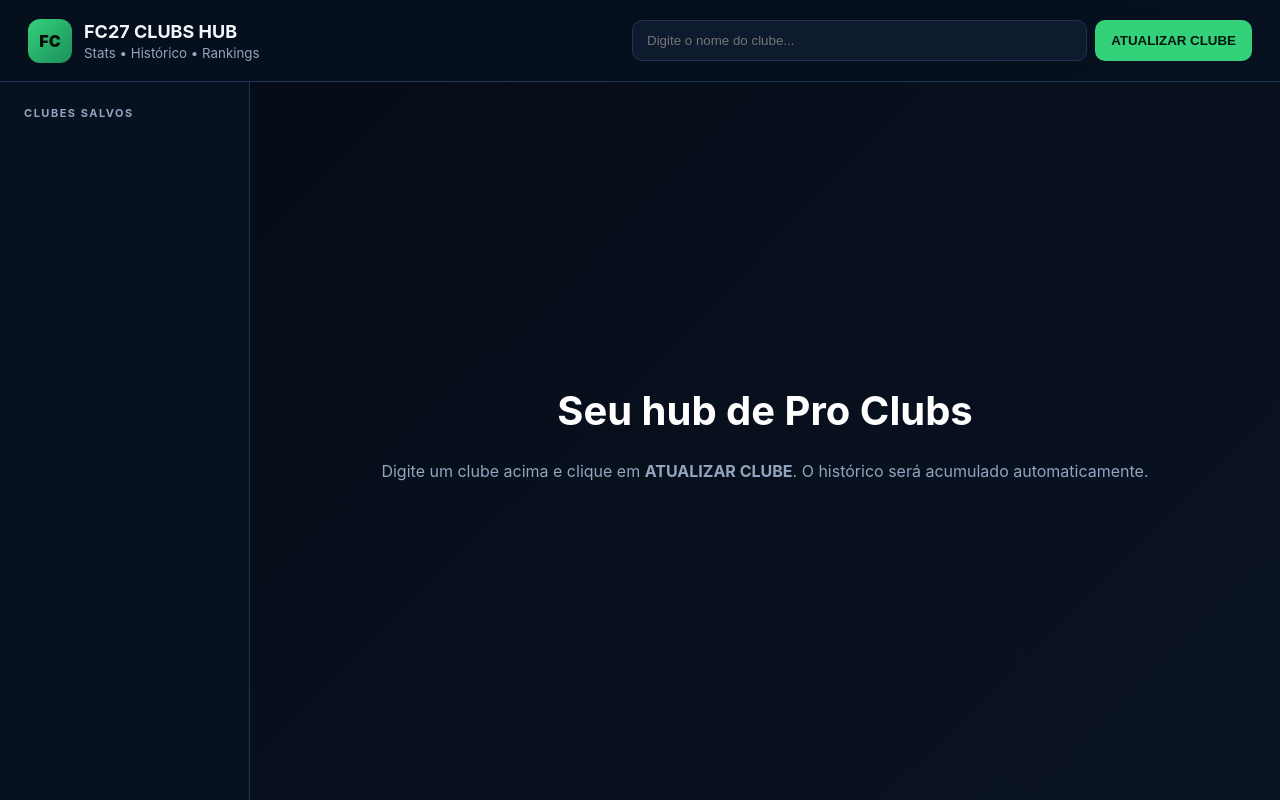
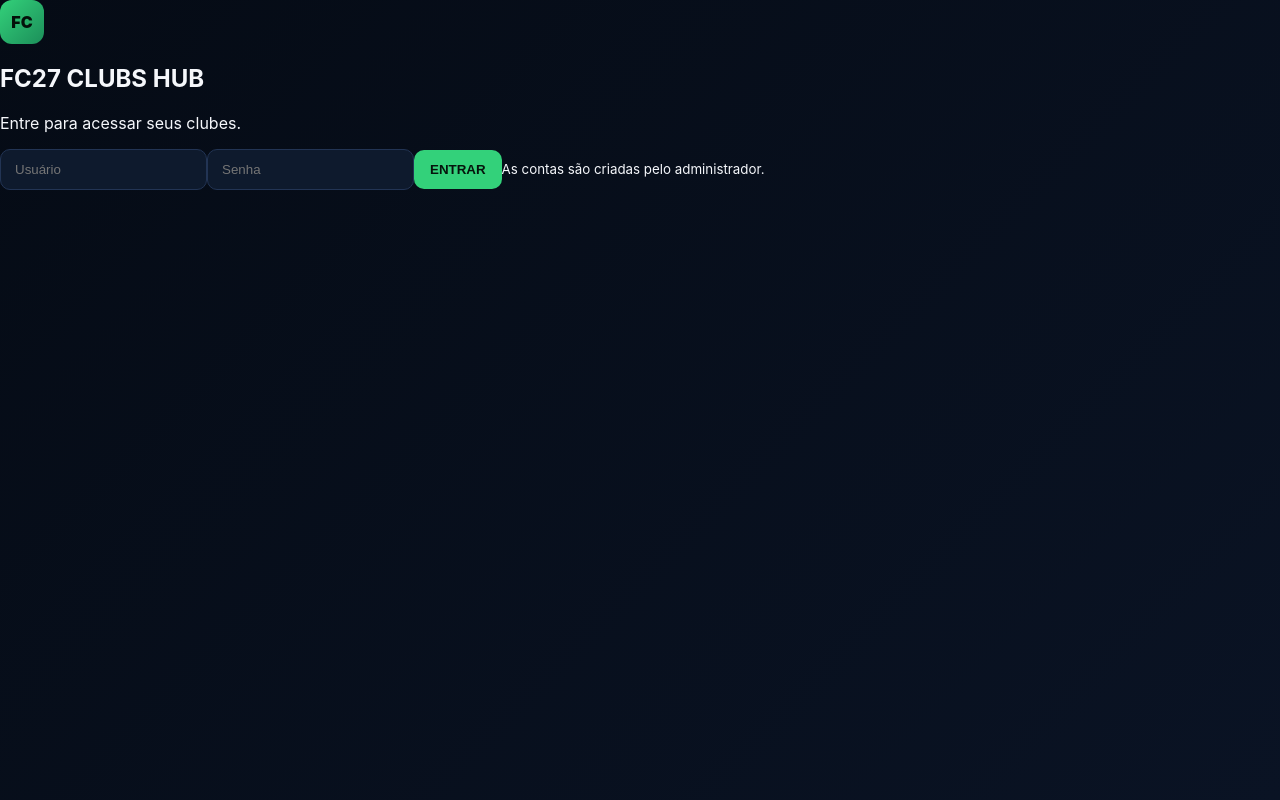
Before and after one commit to limalgarve/fc27-clubs-hub, a FastAPI app: page / in a window 1280 px wide. Run offline with FastAPI, Linux system fonts and the light colour scheme; some libraries are stand-ins or nearby versions.

Commit message:
V7 tela de login multiusuario

```diff
--- a/templates/index.html
+++ b/templates/index.html
@@ -1,31 +1,12 @@
-<!doctype html>
-<html lang="pt-BR">
-<head>
-<meta charset="utf-8"><meta name="viewport" content="width=device-width,initial-scale=1">
-<title>FC27 Clubs Hub</title><link rel="stylesheet" href="/static/style.css">
-</head>
-<body>
+<!doctype html><html lang="pt-BR"><head><meta charset="utf-8"><meta name="viewport" content="width=device-width,initial-scale=1"><title>FC27 Clubs Hub</title><link rel="stylesheet" href="/static/style.css"></head><body>
 <div id="toast"></div>
-<header><div class="brand"><div class="logo">FC</div><div><b>FC27 CLUBS HUB</b><small>Stats • Histórico • Rankings</small></div></div>
-<div class="search"><input id="clubInput" placeholder="Digite o nome do clube..."><button id="updateBtn">ATUALIZAR CLUBE</button></div></header>
-<div class="layout">
-<aside><h3>CLUBES SALVOS</h3><div id="clubList"></div></aside>
-<main>
-<section id="empty" class="empty"><h1>Seu hub de Pro Clubs</h1><p>Digite um clube acima e clique em <b>ATUALIZAR CLUBE</b>. O histórico será acumulado automaticamente.</p></section>
-<section id="content" class="hidden">
-<div class="hero"><div><span class="eyebrow">CLUBE</span><h1 id="clubName"></h1><p id="clubMeta"></p></div>
-<div class="hero-actions"><button class="ghost" id="refreshBtn">↻ Atualizar</button><button class="ghost" id="exportBtn">↓ Excel</button></div></div>
-<div id="kpis" class="kpis"></div>
+<section id="loginScreen" class="login-screen"><div class="login-card"><div class="logo big">FC</div><h1>FC27 CLUBS HUB</h1><p>Entre para acessar seus clubes.</p><input id="loginUser" placeholder="Usuário" autocomplete="username"><input id="loginPass" type="password" placeholder="Senha" autocomplete="current-password"><button id="loginBtn">ENTRAR</button><small>As contas são criadas pelo administrador.</small></div></section>
+<div id="appShell" class="hidden"><header><div class="brand"><div class="logo">FC</div><div><b>FC27 CLUBS HUB</b><small>Stats • Histórico • Rankings</small></div></div><div class="search"><input id="clubInput" placeholder="Digite o nome do clube..."><button id="updateBtn">ADICIONAR / ATUALIZAR</button></div><div class="account"><span id="who"></span><button class="ghost hidden" id="adminBtn">Usuários</button><button class="ghost" id="logoutBtn">Sair</button></div></header>
+<div class="layout"><aside><h3>MEUS CLUBES</h3><div id="clubList"></div></aside><main><section id="empty" class="empty"><h1>Seu hub de Pro Clubs</h1><p>Digite um clube acima e clique em <b>ADICIONAR / ATUALIZAR</b>.</p></section><section id="content" class="hidden">
+<div class="hero"><div><span class="eyebrow">CLUBE</span><h1 id="clubName"></h1><p id="clubMeta"></p></div><div class="hero-actions"><button class="ghost" id="refreshBtn">↻ Atualizar</button><button class="ghost" id="exportBtn">↓ Excel</button></div></div><div id="kpis" class="kpis"></div>
 <nav class="tabs"><button class="active" data-tab="dashboard">Dashboard</button><button data-tab="players">Jogadores</button><button data-tab="matches">Partidas</button><button data-tab="rankings">Rankings</button></nav>
-<div id="dashboard" class="tab active">
-<div class="grid2"><div class="panel"><div class="panel-title">FORMA RECENTE</div><div id="form"></div></div>
-<div class="panel"><div class="panel-title">TOP JOGADORES</div><div id="topPlayers"></div></div></div>
-<div class="panel"><div class="panel-title">ÚLTIMAS PARTIDAS</div><div id="recentMatches"></div></div>
-</div>
+<div id="dashboard" class="tab active"><div class="grid2"><div class="panel"><div class="panel-title">FORMA RECENTE</div><div id="form"></div></div><div class="panel"><div class="panel-title">TOP JOGADORES</div><div id="topPlayers"></div></div></div><div class="panel"><div class="panel-title">ÚLTIMAS PARTIDAS</div><div id="recentMatches"></div></div></div>
 <div id="players" class="tab"><div class="panel"><div class="panel-title">ELENCO</div><div class="tablewrap"><table><thead><tr><th>Jogador</th><th>Pos.</th><th>OVR</th><th>Jogos</th><th>Gols</th><th>AST</th><th>Nota</th><th>Passes</th><th>Desarmes</th></tr></thead><tbody id="playersBody"></tbody></table></div></div></div>
 <div id="matches" class="tab"><div class="filters"><select id="matchLimit"><option>10</option><option>20</option><option selected>50</option><option>100</option><option value="1000">Todas</option></select><select id="matchType"><option value="all">Todos os tipos</option><option value="leagueMatch">Liga</option><option value="friendlyMatch">Amistoso</option><option value="playoffMatch">Playoff</option></select></div><div id="matchesList"></div></div>
-<div id="rankings" class="tab"><div class="filters"><select id="rankingLast"><option value="0">Histórico completo</option><option value="10">Últimas 10</option><option value="20">Últimas 20</option><option value="50">Últimas 50</option></select></div><div class="panel"><div class="tablewrap"><table><thead><tr><th>#</th><th>Jogador</th><th>Jogos</th><th>Gols</th><th>AST</th><th>Nota</th><th>MOTM</th></tr></thead><tbody id="rankBody"></tbody></table></div></div></div>
-</section>
-</main></div>
-<div id="modal" class="modal hidden"><div class="modalbox"><button class="close" onclick="closeModal()">×</button><div id="modalContent"></div></div></div>
-<script src="/static/app.js"></script></body></html>
+<div id="rankings" class="tab"><div class="filters"><select id="rankingLast"><option value="0">Histórico completo</option><option value="10">Últimas 10</option><option value="20">Últimas 20</option><option value="50">Últimas 50</option></select></div><div class="panel"><div class="tablewrap"><table><thead><tr><th>#</th><th>Jogador</th><th>Jogos</th><th>Gols</th><th>AST</th><th>Nota</th><th>MOTM</th></tr></thead><tbody id="rankBody"></tbody></table></div></div></div></section></main></div></div>
+<div id="modal" class="modal hidden"><div class="modalbox"><button class="close" onclick="closeModal()">×</button><div id="modalContent"></div></div></div><script src="/static/app.js"></script></body></html>
```
